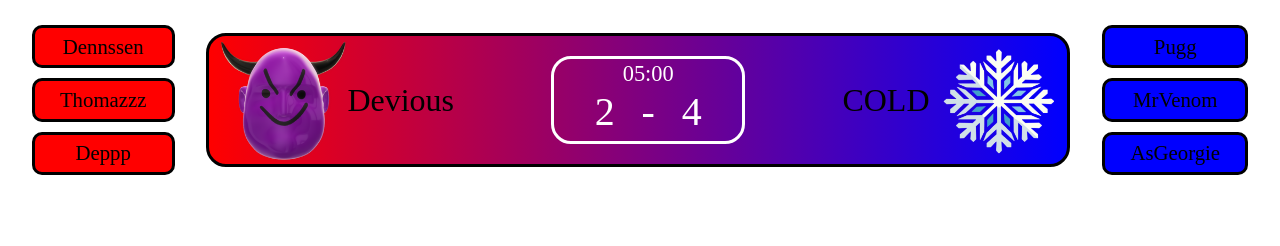
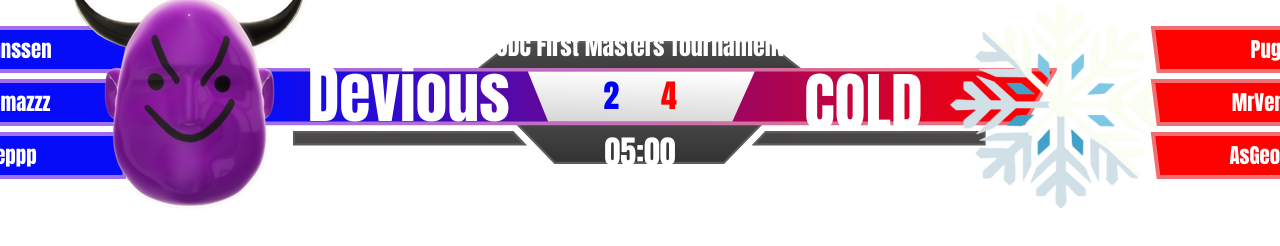
Before and after one commit to dennssen/OD-Overlay-Template, a plain HTML site: page Index.html in a window 1280 px wide. Drawn offline with Linux system fonts and the light colour scheme.

Commit message:
full website

```diff
--- a/Index.html
+++ b/Index.html
@@ -11,7 +11,7 @@
 <body>
     <div class="game-container">
         <div id="top-bar">
-            <div id="team1-players">
+            <div id="home-players">
                 <div class="player-name">
                     <p>Dennssen</p>
                 </div>
@@ -25,23 +25,23 @@
             <div id="game-bar">
                 <div class="team-info">
                     <img src="Assets/Images/Devious_LOGO.png" alt="">
-                    <div class="team-logo">
-                    </div>
                     <p style="text-align: left;">Devious</p>
                 </div>
-                <div id="game-info">
-                    <div id="game-time">
-                        05:00
-                    </div>
-                    <div id="game-score">
-                        <div id="team1-score">
-                            2
+                <div id="game-info-container">
+                    <div id="game-info">
+                        <div id="tourny-info">
+                            <p>ODC First Masters Tournament</p>
                         </div>
-                        <div id="score-seperator">
-                            -
+                        <div id="game-score">
+                            <div id="home-score">
+                                2
+                            </div>
+                            <div id="away-score">
+                                4
+                            </div>
                         </div>
-                        <div id="team2-score">
-                            4
+                        <div id="game-time">
+                            05:00
                         </div>
                     </div>
                 </div>
@@ -50,7 +50,7 @@
                     <img src="Assets/Images/coldNEW.png" alt="">
                 </div>
             </div>
-            <div id="team2-players">
+            <div id="away-players">
                 <div class="player-name">
                     <p>Pugg</p>
                 </div>
@@ -62,28 +62,28 @@
                 </div>
             </div>
         </div>
-        <div id="team1-stats-box">
+        <div id="home-stats-box">
             <div class="stats-header">Following:</div>
-            <div id="team1-follow-player-name">Thomazzz</div>
+            <div id="home-follow-player-name">Thomazzz</div>
             <div class="divider"></div>
             <div class="stats">
-                <p id="team1-goals">Goals: 2</p>
+                <p id="home-goals">Goals: 2</p>
                 <div class="stats-divider"></div>
-                <p id="team1-assists">Assists: 0</p>
+                <p id="home-assists">Assists: 0</p>
                 <div class="stats-divider"></div>
-                <p id="team1-saves">Saves: 0</p>
+                <p id="home-saves">Saves: 0</p>
             </div>
         </div>
-        <div id="team2-stats-box">
+        <div id="away-stats-box">
             <div class="stats-header">Following:</div>
-            <div id="team2-follow-player-name">AsGeorgie</div>
+            <div id="away-follow-player-name">AsGeorgie</div>
             <div class="divider"></div>
             <div class="stats">
-                <p id="team2-goals">Goals: 3</p>
+                <p id="away-goals">Goals: 3</p>
                 <div class="stats-divider"></div>
-                <p id="team2-assists">Assists: 1</p>
+                <p id="away-assists">Assists: 1</p>
                 <div class="stats-divider"></div>
-                <p id="team2-saves">Saves: 0</p>
+                <p id="away-saves">Saves: 0</p>
             </div>
         </div>
     </div>
--- a/styles.css
+++ b/styles.css
@@ -1,11 +1,13 @@
-:root{
-    --home-color: rgb(255, 0, 0);
-    --away-color: rgb(0, 0, 255);
+:root {
+    --home-color: rgb(0, 0, 255);
+    --away-color: rgb(255, 0, 0);
 }
 
 body {
     margin: 0;
     overflow: hidden;
+    color: white;
+    font-family: Impact;
 }
 
 .game-container {
@@ -16,116 +18,123 @@ body {
 
     width: 100%;
     height: 100%;
-    padding-top: 20px;
-    padding-bottom: 10px;
 }
 
 #top-bar {
     position: relative;
     width: 100%;
-    height: 20%;
+    height: 23vh;
+    display: flex;
+    flex-direction: row;
+    align-items: center;
+    justify-content: center;
+    margin-top: 10px;
+}
+
+#home-players {
+    min-width: 290px;
+    height: fit-content;
+    flex-grow: 1;
+    display: grid;
+}
+
+#away-players {
+    min-width: 290px;
+    height: fit-content;
+    flex-grow: 1;
+    display: grid;
+}
+
+#home-players div {
+    background-image: url(Assets/Bluename.svg);
+    background-position: center;
+    background-repeat: no-repeat;
+    width: 100%;
+    display: grid;
+    align-items: center;
+    justify-content: center;
+    margin: 1px;
+}
+
+#away-players div {
+    background-image: url(Assets/redname.svg);
+    background-position: center;
+    background-repeat: no-repeat;
+    width: 100%;
+    display: grid;
+    align-items: center;
+    justify-content: center;
+    margin: 1px;
+}
+
+.player-name p {
+    font-size: 1.3em;
+    padding: 10px 0;
+    margin: auto;
+}
+
+#game-bar {
+    background-image: url(Assets/Overlay\ Main.svg);
+    background-position: center;
+    background-repeat: no-repeat;
+    background-size: 90%;
+    flex-grow: 5;
+
+    display: flex;
+    flex-direction: row;
+}
+
+#game-info-container {
+    flex-grow: 2;
+    display: flex;
+    align-items: center;
+    justify-content: center;
+}
+
+#game-info {
+    display: flex;
+    flex-direction: column;
+    align-items: center;
+    justify-content: space-between;
+    /* Distributes children evenly with space between */
+    height: 19vh;
+}
+
+#game-time {
+    flex-grow: 1;
+    /* Allows it to scale proportionally */
+    display: flex;
+    align-items: center;
+    justify-content: center;
+    font-size: 4vh;
+    /* Scales font size with the viewport width */
+}
+
+#game-score {
+    flex-grow: 2;
+    /* Makes it larger compared to other elements */
+    width: 40%;
     display: flex;
     flex-direction: row;
     align-items: center;
     justify-content: center;
 }
 
-#team1-players {
-    height: 100%;
+#away-score {
+    width: 40%;
+    color: var(--away-color);
     flex-grow: 1;
-    display: grid;
-    grid-template-columns: max-content;
-    justify-content: center;
-}
-
-#team2-players {
-    height: 100%;
-    flex-grow: 1;
-    display: grid;
-    grid-template-columns: max-content;
-    justify-content: center;
-}
-
-#team1-players div {
-    background-color: var(--home-color);
-    color: black;
-    display: grid;
-    align-items: center;
-    justify-content: center;
-    margin: 5px;
-    border: 3px solid;
-    border-radius: 10px;
-}
-
-#team2-players div {
-    background-color: var(--away-color);
-    color: black;
-    display: grid;
-    align-items: center;
-    justify-content: center;
-    margin: 5px;
-    border: 3px solid;
-    border-radius: 10px;
-}
-
-.player-name p {
-    font-size: 1.3em;
-    padding-left: 25px;
-    padding-right: 25px;
-    margin: auto;
-}
-
-#game-bar {
-    height: 80%;
-    flex-grow: 5;
-    border: 3px solid;
-    border-radius: 20px;
-    background-image: linear-gradient(to right, var(--home-color), var(--away-color));
-    color: black;
-
-    display: flex;
-    flex-direction: row;
-}
-
-#game-info {
-    color: white;
-    flex-grow: 2;
-    display: flex;
-    flex-direction: column;
-    margin: 20px;
-    border: 3px solid;
-    border-radius: 20px;
-    align-items: center;
-}
-
-#game-time {
-    flex-grow: 0.5;
-    padding-top: 2px;
-    font-size: 1.4em;
-}
-
-#game-score {
-    flex-grow: 2;
-    width: 80%;
-    display: flex;
-    flex-direction: row;
-}
-
-#team1-score {
-    flex-grow: 4;
-    font-size: 2.5em;
+    font-size: 4vh;
+    /* Scales font size with the viewport width */
     text-align: center;
 }
 
-#team2-score {
-    flex-grow: 4;
-    font-size: 2.5em;
-    text-align: center;
-}
-
-#score-seperator {
+#home-score {
+    width: 40%;
+    color: var(--home-color);
     flex-grow: 1;
-    font-size: 2.5em;
+    font-size: 4vh;
+    /* Scales font size with the viewport width */
     text-align: center;
 }
 
@@ -133,8 +142,17 @@ body {
     display: flex;
     flex-direction: row;
     flex-grow: 1;
-    padding-left: 10px;
-    padding-right: 10px;
+    align-items: center;
+    /* Ensures content is vertically aligned */
+    justify-content: center;
+    /* Ensures content is horizontally centered */
+    padding: 10px;
+    width: 20%;
+    /* Set a fixed width for consistency */
+    height: 100%;
+    /* Ensure they take up the full height of the parent container */
+    box-sizing: border-box;
+    /* Includes padding in the width/height calculation */
 }
 
 .team-info img {
@@ -145,12 +163,11 @@ body {
 .team-info p {
     align-items: center;
     width: fit-content;
-    font-size: 2em;
-    margin: auto;
+    font-size: 4em;
     flex-grow: 2;
 }
 
-#team1-stats-box {
+#home-stats-box {
     display: none;
     height: 30%;
     width: 15%;
@@ -167,7 +184,7 @@ body {
     left: 50px;
 }
 
-#team2-stats-box {
+#away-stats-box {
     display: none;
     height: 30%;
     width: 15%;
@@ -184,6 +201,20 @@ body {
     right: 50px;
 }
 
+#tourny-info {
+    flex-grow: 1;
+    /* Allows it to scale proportionally */
+    display: flex;
+    align-items: center;
+    justify-content: center;
+    font-size: 3vh;
+    /* Scales font size with the viewport width */
+}
+
+#tourny-info p {
+    margin: 0;
+}
+
 .stats-header {
     font-size: 1.6em;
     text-align: left;
@@ -191,18 +222,17 @@ body {
     margin-bottom: 5px;
 }
 
-#team1-follow-player-name {
+#home-follow-player-name {
     font-size: 2em;
     font-weight: bold;
     margin-bottom: 5px;
 }
 
-#team2-follow-player-name {
+#away-follow-player-name {
     font-size: 2em;
     font-weight: bold;
     margin-bottom: 5px;
 }
-
 
 .divider {
     border-top: 4px solid black;
```
